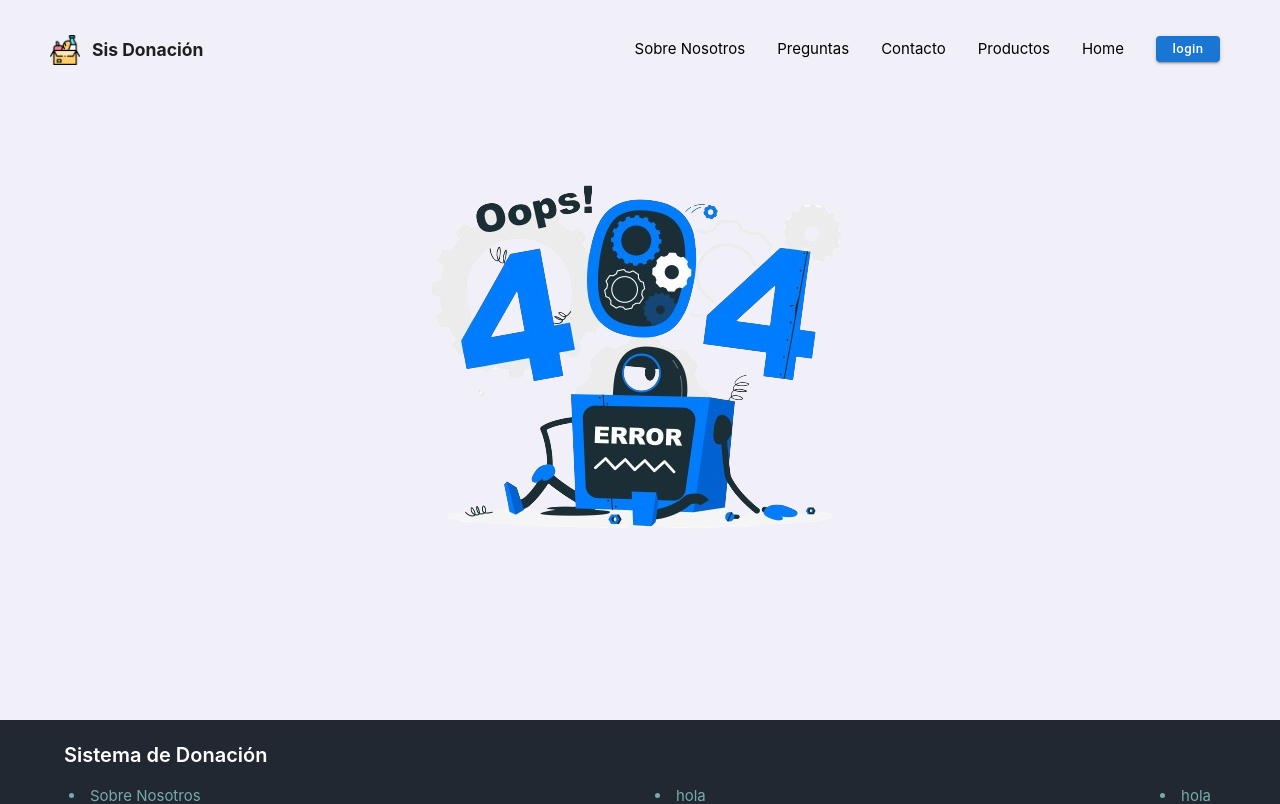
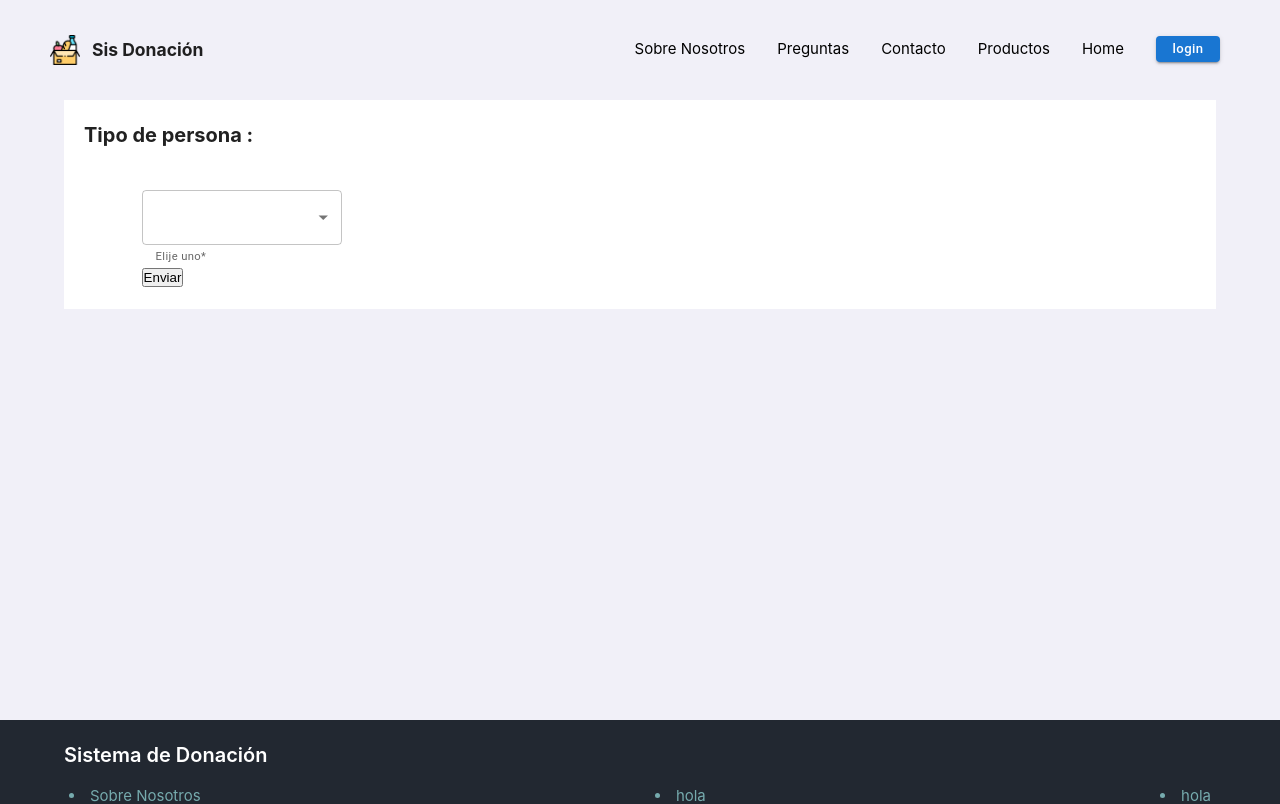
Before and after one commit to LeonelChauca/Sistema_donacion_281, a React (Vite) app: page /CreatePersona in a window 1280 px wide. Shown: the top 804 px of the page. Built offline with nearby package versions, Linux system fonts and the light colour scheme.

Commit message:
Creacion de registro v2

```diff
--- a/src/App.jsx
+++ b/src/App.jsx
@@ -18,6 +18,8 @@ import Login from './containers/Login.jsx';
 // Componentes
 import NotFound from "./components/NotFound.jsx"
 import Register from './containers/Register.jsx';
+import { CreateEmpresa } from './components/CreateEmpresa.jsx';
+import { CreatePersona } from './components/CreatePersona.jsx';
 
 function App() {
   return (
@@ -32,6 +34,8 @@ function App() {
           <Route path="/contacto" element={<Contact />} />
           <Route path="/login" element={<Login />} />
           <Route path='/Registro' element={<Register/>} />
+          <Route path='/CreateEmpresa' element={<CreateEmpresa/>} />
+          <Route path='/CreatePersona' element={<CreatePersona/>} />
           <Route path='/*' element={<NotFound/>} />
 
         </Routes>
--- /dev/null
+++ b/src/components/CreateEmpresa.jsx
@@ -0,0 +1,7 @@
+import React from 'react'
+
+export const CreateEmpresa = () => {
+  return (
+    <div>CreateEmpresa</div>
+  )
+}
--- /dev/null
+++ b/src/components/CreatePersona.jsx
@@ -0,0 +1,51 @@
+import React, { useEffect } from 'react'
+import style from '../styles/components/CreatePersona.module.css';
+import Box from '@mui/material/Box';
+import InputLabel from '@mui/material/InputLabel';
+import MenuItem from '@mui/material/MenuItem';
+import FormHelperText from '@mui/material/FormHelperText';
+import FormControl from '@mui/material/FormControl';
+import Select from '@mui/material/Select';
+import { PersonaRegister } from './PersonaRegister';
+import 'animate.css';
+import { useState } from 'react';
+import { useForm } from "react-hook-form";
+
+export const CreatePersona = () => {
+
+    const [selectP, setselectP] = useState('');
+    const handleChange = (event) => {
+        setselectP(event.target.value);
+    };
+    const { register, handleSubmit,formState: { errors } } = useForm()
+    const onSubmit = (data) => {
+        console.log(data);
+      }
+  return (
+    <div  className={"animate__animated animate__backInLeft "+style.containerMain}>
+        <h1>Tipo de persona :</h1>
+        <form className={style.containerF} onSubmit={handleSubmit(onSubmit)}>
+            <FormControl className={style.containerSelect}>
+                <Select
+                    displayEmpty
+                    value={selectP}
+                    {...register("tipo")}
+                    onChange={handleChange}
+                    inputProps={{ 'aria-label': 'Without label' }}
+                    >
+                    <MenuItem value={"Voluntario"}>Voluntario</MenuItem>
+                    <MenuItem value={"Donante"}>Donante</MenuItem>
+                    <MenuItem value={"Donado"}>Donado</MenuItem>
+                </Select>
+                <FormHelperText>Elije uno*</FormHelperText>
+            </FormControl>
+            <Box className={style.boxC}>
+                    {selectP=="Donante" ? <PersonaRegister register={register}/> :''}
+                    {selectP=="Voluntario" ? <PersonaRegister register={register}/> :''}
+            </Box>
+            <button type='submit'>Enviar</button>
+        </form>
+
+    </div>
+  )
+}
--- /dev/null
+++ b/src/components/PersonaRegister.jsx
@@ -0,0 +1,28 @@
+import React from 'react'
+import style from '../styles/components/PersonaRegister.module.css';
+import Box from '@mui/material/Box';
+import InputLabel from '@mui/material/InputLabel';
+import MenuItem from '@mui/material/MenuItem';
+import FormHelperText from '@mui/material/FormHelperText';
+import FormControl from '@mui/material/FormControl';
+import Select from '@mui/material/Select';
+import { useForm } from "react-hook-form";
+import { Grid, TextField } from '@mui/material';
+import 'animate.css';
+
+export const PersonaRegister = ({register}) => {
+  return (
+    <>
+        <div className={' animate__animated animate__fadeInDown '+style.container} >
+            <TextField {...register("ci")} id="outlined-basic" label="Ci" variant="outlined" />
+            <TextField {...register("nombre")} id="outlined-basic" label="Nombres" variant="outlined" />
+            <TextField {...register("apPaterno")} id="outlined-basic" label="Apellido Paterno" variant="outlined"  />
+            <TextField {...register("apMaterno")} id="outlined-basic" label="Apellido Materno" variant="outlined"  />
+            <TextField {...register("Fecha_nac")} id="outlined-basic" label="Fecha de Nacimiento" variant="outlined"  />
+            <TextField {...register("NumCelular")} id="outlined-basic" label="Numero de celular" variant="outlined"  />
+            <TextField {...register("Correo")} id="outlined-basic" label="Correo" variant="outlined"  />
+        </div>
+
+    </>
+  )
+}
--- a/src/containers/Register.jsx
+++ b/src/containers/Register.jsx
@@ -1,23 +1,34 @@
-import React from 'react'
+import React, { useState } from 'react'
 import 'animate.css';
 import iconPersona from "../assets/img/donacionUser.png"
 import iconEmpresa from "../assets/img/empresa.png"
+import { Link } from 'react-router-dom';
+
 
 import style from '../styles/containers/Register.module.css';
-import PersonIcon from '@mui/icons-material/Person';
 
 const Register = () => {
 
+  const [Redireccion, setRedireccion] = useState(false)
+  const handleRedireccion = () => {
+    setRedireccion(true);
+    setTimeout(() => {
+      //window.location.href='/CreatePersona'
+    }, 500);
+  };
   return (
     <div className={style.containerMain}>
         <h2>Registro</h2>
         <hr />
-        <div className={"animate__animated animate__backInLeft " + style.containerR} >
+        <div className={`${Redireccion ? "animate__animated animate__backOutRight " : "animate__animated animate__backInLeft "} ${style.containerR}`}>
+          <Link to="/CreatePersona" className={style.botonP} onClick={handleRedireccion}>
+            <img src={iconPersona} alt="DonacionPersona" />Persona
+          </Link>
+          <Link to="/CreateEmpresa" className={style.botonP}>
+            <img src={iconEmpresa} alt="DonacionPersona" />Empresa
+          </Link>
+        </div>
 
-            <button className={style.botonP}> <img src={iconPersona} alt="DonacionPersona" />Persona</button>
-            <button className={style.botonP}> <img src={iconEmpresa} alt="DonacionPersona" />Empresa</button>
-
-        </div>
     </div>
 
   )
--- /dev/null
+++ b/src/styles/components/CreatePersona.module.css
@@ -0,0 +1,22 @@
+.containerMain{
+    background-color: white;
+    width: 90%;
+    margin: 0 auto;
+
+}
+.containerMain h1{
+    font-size: 20px;
+    padding: 20px;
+}
+.containerF{
+    width: 90%;
+    margin: 0 auto;
+    padding: 20px;
+}
+.containerSelect{
+    max-width: 50%;
+    width: 200px;
+}
+.boxC{
+    width: 100%;
+}
--- /dev/null
+++ b/src/styles/components/PersonaRegister.module.css
@@ -0,0 +1,7 @@
+.container{
+    width: 100%;
+    padding: 20px 0;
+    display: grid;
+    grid-template-columns: repeat(3, 1fr);
+    gap: 10px;
+}
```
